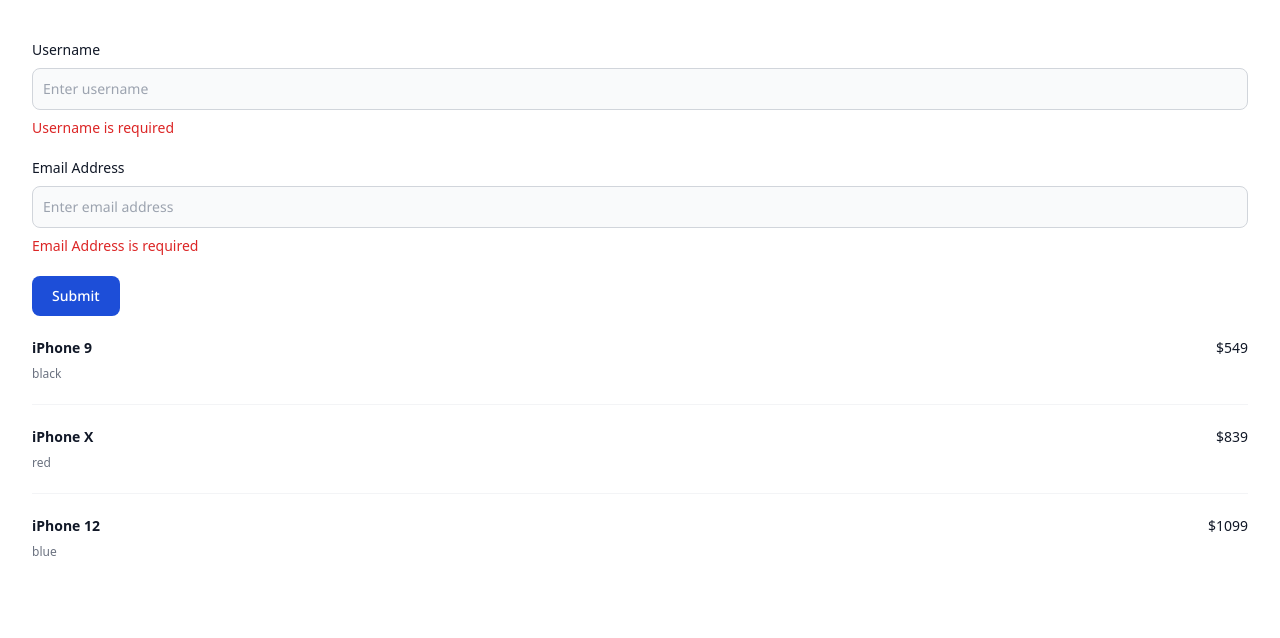
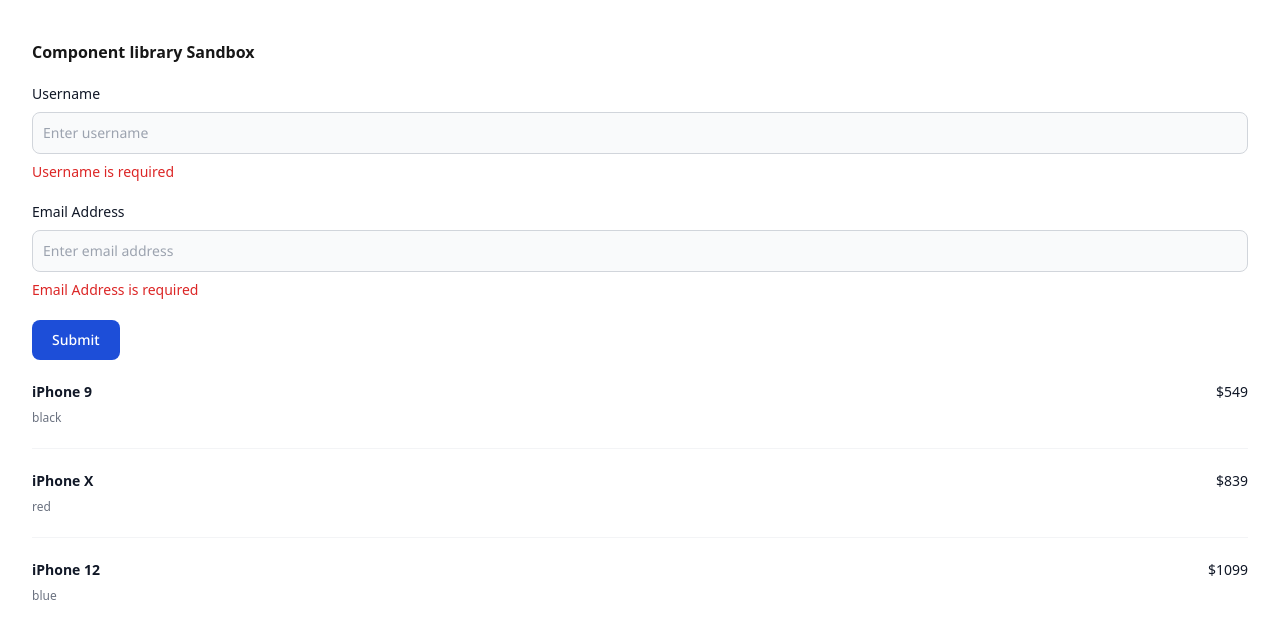
Before and after one commit to barbaraschiavinato/accelerator-component-library, a React (Vite) app: page / in a window 1280 px wide. Shown: the top 638 px of the page. Built offline with nearby package versions, Linux system fonts and the light colour scheme.

Commit message:
feat: add heading

```diff
--- a/lib/components/index.ts
+++ b/lib/components/index.ts
@@ -6,3 +6,4 @@
 export { Container } from './layoutElements/Container';
 export { Spinner } from './layoutElements/Spinner';
 export { List } from './listElements/List';
+export { Heading } from './layoutElements/Heading';
--- /dev/null
+++ b/lib/components/layoutElements/Heading/index.tsx
@@ -0,0 +1,24 @@
+import React, { ReactNode } from 'react';
+
+export const Heading = ({
+  children,
+  as = 'h1',
+  size = '3xl',
+  marginBottom = 5,
+  className,
+}: {
+  children: ReactNode;
+  as?: 'h1' | 'h2' | 'h3' | 'h4' | 'h5' | 'h6';
+  size?: '3xl' | '2xl' | 'xl' | 'lg' | 'md' | 'sm' | 'xs';
+  className?: string;
+  marginBottom?: number | string;
+}) => {
+  const Component = as;
+  return (
+    <Component
+      className={`ui-mb-${marginBottom} ui-text-${size} ui-font-bold${className ? ` ${className}` : ''}`}
+    >
+      {children}
+    </Component>
+  );
+};
--- a/src/App.tsx
+++ b/src/App.tsx
@@ -7,6 +7,7 @@
   ErrorMessage,
   Item,
   List,
+  Heading,
 } from '../lib';
 
 const data = [
@@ -42,13 +43,14 @@
 function App() {
   return (
     <Container>
+      <Heading>Component library Sandbox</Heading>
       <form noValidate>
-        <div className="mb-5">
+        <div className="ui-mb-5">
           <Label htmlFor="name">Username</Label>
           <Input aria-invalid={'false'} placeholder="Enter username" />
           <ErrorMessage>Username is required</ErrorMessage>
         </div>
-        <div className="mb-5">
+        <div className="ui-mb-5">
           <Label htmlFor="email">Email Address</Label>
           <Input
             id="email"
```
